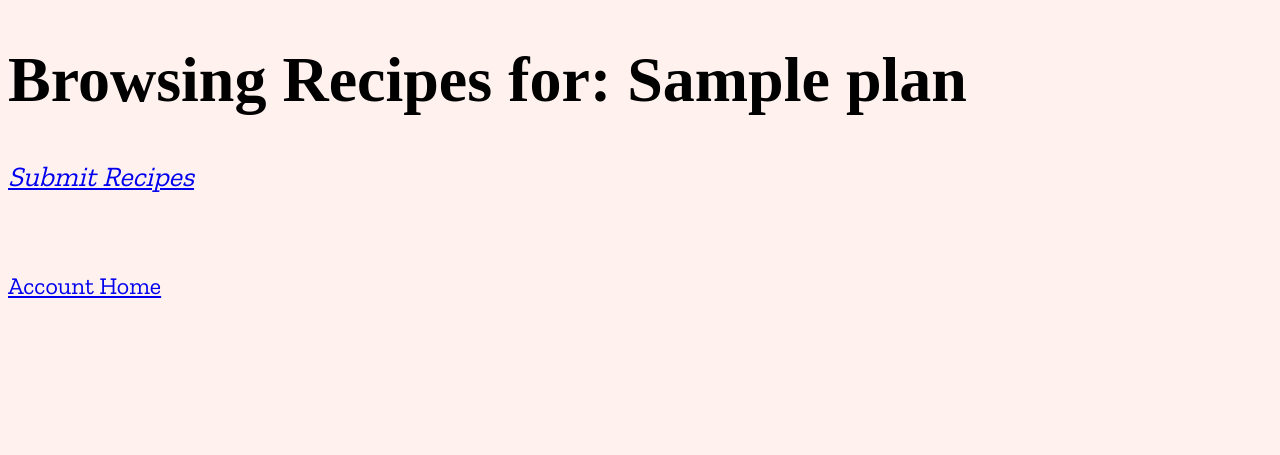
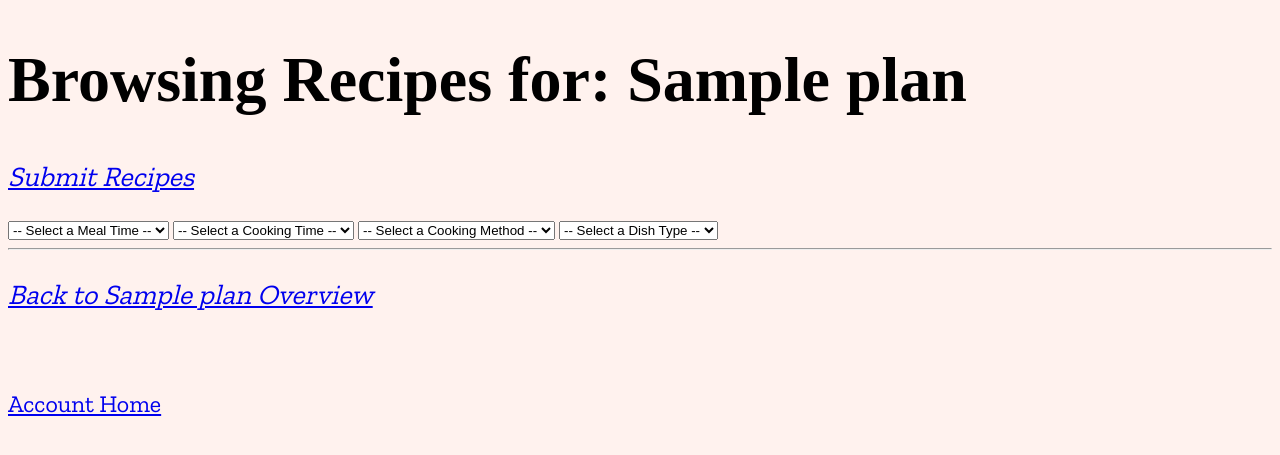
Before and after one commit to jtweeder/mealcurator, a Django app: page /cooks/mod_plan/1 in a window 1280 px wide. Shown: the top 455 px of the page. Run offline with Django 4.2, Linux system fonts and the light colour scheme; a user stored in the database is signed in; tables that the repository leaves empty hold one stand-in row (values such as "Sample post"); data that the repository does not hold is empty; some web fonts are replaced.

Commit message:
make deletions start search bar

```diff
--- a/cooks/urls.py
+++ b/cooks/urls.py
@@ -10,5 +10,7 @@ urlpatterns = [
     path('viewplans/<int:plan_id>', cook_views.view_plan, name='view-plan'),
     path('viewplans/<int:plan_id>/<int:review>/<str:meal_id>', cook_views.view_plan, name='view-plan-vote'),
     path('mod_plan/<int:plan_id>', cook_views.add_to_plan, name='add_to_plan'),
-    path('mod_plan/<int:plan_id>/<str:meal_id>', cook_views.add_to_plan, name='add_meal_to_plan')
+    path('mod_plan/<int:plan_id>/<str:meal_id>', cook_views.add_meal_to_plan, name='add_meal_to_plan'),
+    path('del_meal_from_plan/<int:plan_id>/<str:meal_id>', cook_views.del_meal_from_plan, name='del_meal_from_plan'),
+    path('del_plan/<int:plan_id>', cook_views.del_plan, name='del_plan')
     ]
--- a/cooks/views.py
+++ b/cooks/views.py
@@ -20,7 +20,7 @@ def register_cook(request):
     return render(request, 'registration/register.html', context=context)
 
 @login_required
-def cook_profile(request):
+def cook_profile(request, plan_id=None):
     user = request.user
     name = f'{user.first_name} {user.last_name}'
     email = user.email
@@ -32,8 +32,7 @@ def cook_profile(request):
         welcome_id = email
     if len(email) > 1 and len(name) > 1:
         welcome_id = f'{name} : {email}'
-    meal_plans = plan.objects.filter(owner=request.user)
-
+    meal_plans = plan.objects.filter(owner=request.user, soft_delete=False)
     context = {'username': user.username,
                'welcome': welcome_id,
                'plans': meal_plans
@@ -55,7 +54,7 @@ class make_plan(CreateView):
 
 @login_required
 def view_plans(request):
-    meal_plans = plan.objects.filter(owner=request.user)
+    meal_plans = plan.objects.filter(owner=request.user, soft_delete=False)
     context = {'meal_plans': meal_plans}
     template = 'cooks/plan.html'
     return render(request, template, context)
@@ -66,32 +65,44 @@ def view_plan(request, plan_id, review=None, meal_id=None):
     meals_on_plan = meal_plans.meals_on_plan.all()
     meals = mstr_recipe.objects.filter(meal_id__in=meals_on_plan.values_list(
                                        'meal_id', flat=True))
-    # TODO: Make a removed from plan button
-    # TODO: Subtract Times_selected when removed from plan
-    # TODO: Limit Reviews to only time
+    # TODO: Limit Reviews to only time per MP while allowing changes
     if review:
         if review == 1:
             mstr_recipe.objects.filter(meal_id=meal_id).update(upvote=F('upvote') + 1)
-            plan_meal.objects.filter(plan_id=plan_id, meal_id=meal_id).update(review=1)
+            plan_meal.objects.filter(plan_id=plan_id,
+                                     meal_id=meal_id).update(review=1)
         if review == 2:
             mstr_recipe.objects.filter(meal_id=meal_id).update(downvote=F('downvote') + 1)
-            plan_meal.objects.filter(plan_id=plan_id, meal_id=meal_id).update(review=-1)
+            plan_meal.objects.filter(plan_id=plan_id,
+                                     meal_id=meal_id).update(review=-1)
     context = {'meals': meals, 'plan_view': True, 'mp': meal_plans}
     template = 'meals/showmeals.html'
     return render(request, template, context)
 
 @login_required
-def add_to_plan(request, plan_id, meal_id=None):
+def add_to_plan(request, plan_id):
     meal_plan = plan.objects.get(owner=request.user, id=plan_id)
-    if meal_id:
-        meal_to_add = mstr_recipe.objects.get(meal_id=meal_id)
-        meal_to_add.times_selected += 1
-        meal_to_add.save()
-        plan_meal.objects.create(meal=meal_to_add, plan=meal_plan)
-        meal_plan = plan.objects.get(owner=request.user, id=plan_id)
     meals_on_plan = meal_plan.meals_on_plan.all()
     meals = mstr_recipe.objects.exclude(meal_id__in=meals_on_plan.values_list(
                                         'meal_id', flat=True))
     context = {'meals': meals, 'add_to_plan_view': True, 'mp': meal_plan}
     template = 'meals/showmeals.html'
     return render(request, template, context)
+
+@login_required
+def add_meal_to_plan(request, plan_id, meal_id):
+    mstr_recipe.objects.filter(meal_id=meal_id).update(times_selected=F('times_selected') + 1)
+    plan_meal.objects.create(meal_id=meal_id, plan_id=plan_id)
+    return redirect('add_to_plan', plan_id=plan_id)
+
+@login_required
+def del_meal_from_plan(request, plan_id, meal_id):
+    plan_meal.objects.filter(meal_id=meal_id, plan_id=plan_id).delete()
+    mstr_recipe.objects.filter(meal_id=meal_id).update(times_selected=F('times_selected') - 1)
+    return redirect('view-plan', plan_id=plan_id)
+
+@login_required
+def del_plan(request, plan_id):
+    plan.objects.filter(id=plan_id,
+                        owner=request.user).update(soft_delete=True)
+    return redirect('welcome')
--- a/templates/meals/showmeals.html
+++ b/templates/meals/showmeals.html
@@ -11,6 +11,43 @@
 {% endif %}
 
 <h3><a href="{% url 'get-recipe' %}">Submit Recipes</a></h3>
+
+<div>
+
+    <Select>
+        <option disabled="true" selected>-- Select a Meal Time --</option>
+        {% regroup meals by get_meal_time_display as mealtime %}
+        {% for item in mealtime %}
+        <option>{{ item.grouper }}</option>
+        {% endfor %}
+    </Select>
+
+    <Select>
+        <option disabled="true" selected>-- Select a Cooking Time --</option>
+        {% regroup meals by get_cooking_time_display as cooking_time %}
+        {% for item in cooking_time %}
+        <option>{{ item.grouper }}</option>
+        {% endfor %}
+    </Select>
+
+    <Select>
+        <option disabled="true" selected>-- Select a Cooking Method --</option>
+        {% regroup meals by get_cooking_method_display as cooking_method %}
+        {% for item in cooking_method %}
+        <option>{{ item.grouper }}</option>
+        {% endfor %}
+    </Select>
+
+    <Select>
+        <option disabled="true" selected>-- Select a Dish Type --</option>
+        {% regroup meals by get_dish_type_display as dish_type %}
+        {% for item in dish_type %}
+        <option>{{ item.grouper }}</option>
+        {% endfor %}
+    </Select>
+</div>
+
+<hr/>
 {% for meal in meals %}
 <div>
     <table>
@@ -27,6 +64,8 @@
     <tr><td><a href="{{ meal.rec_url }}", target="_blank">Link to Recipe</a></td><td>
             {% if add_to_plan_view %}
             <a href="{% url 'add_meal_to_plan' mp.id meal.meal_id %}">Add this to Meal Plan</a>
+            {% elif plan_view %}
+            <a href="{% url 'del_meal_from_plan' mp.id meal.meal_id %}"><b>Remove</b> from Meal Plan</a>
             {% endif %}
         </td></tr>
     </table>
@@ -35,7 +74,11 @@
 </div>
 {% endfor %}
 {% if plan_view %}
-<h4><a href="{% url 'add_to_plan' mp.id %}">Add More Recipes to Plan</a></h4>
+<h3><a href="{% url 'add_to_plan' mp.id %}">Add More Recipes to Plan</a></h3>
+<br>
+<h4><a href="{% url 'del_plan' mp.id %}">Delete this Plan</a></h4>
+{% elif add_to_plan_view%}
+<h3><a href="{% url 'view-plan' mp.id %}">Back to {{ mp.name }} Overview</a></h3>
 {% endif %}
 <br>
 <h4><a href="{% url 'welcome' %}">Account Home</a></h4>
```
Also changed, not shown: cooks/models.py (line endings or trailing spaces).
